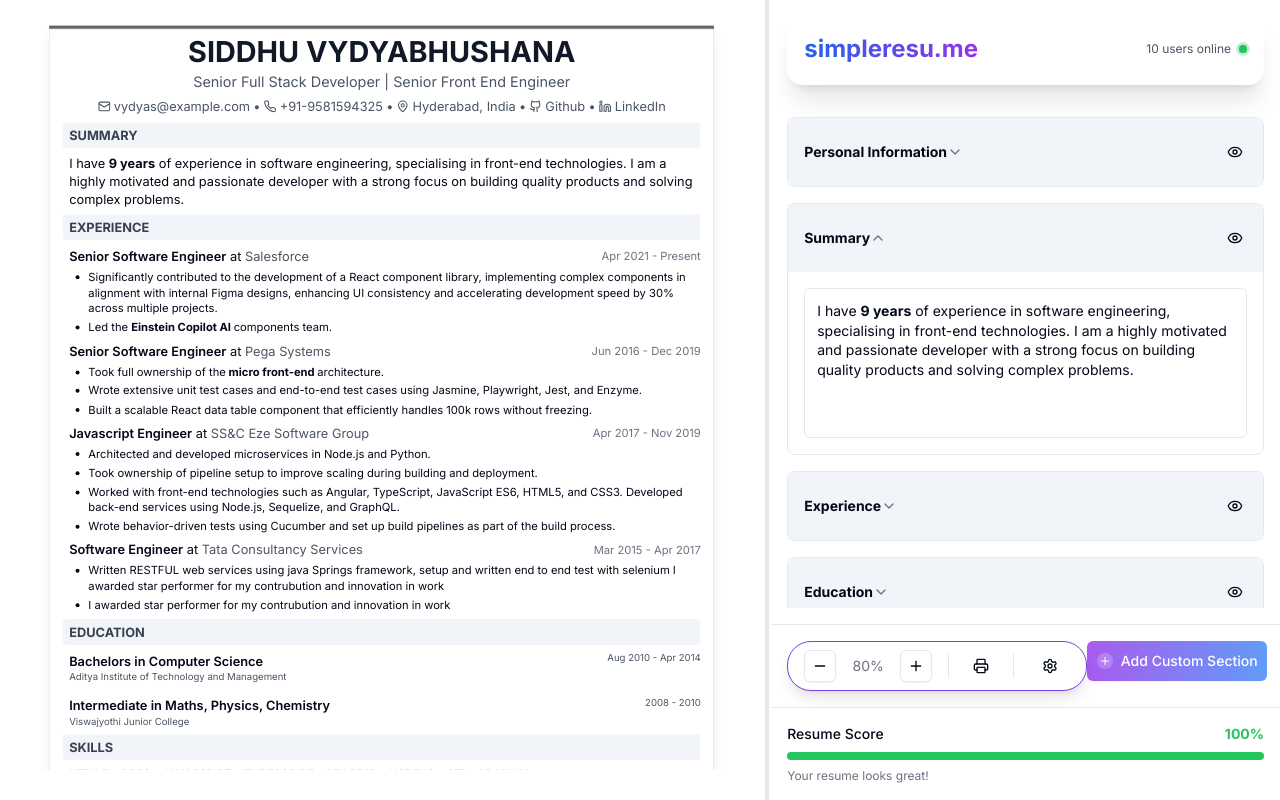
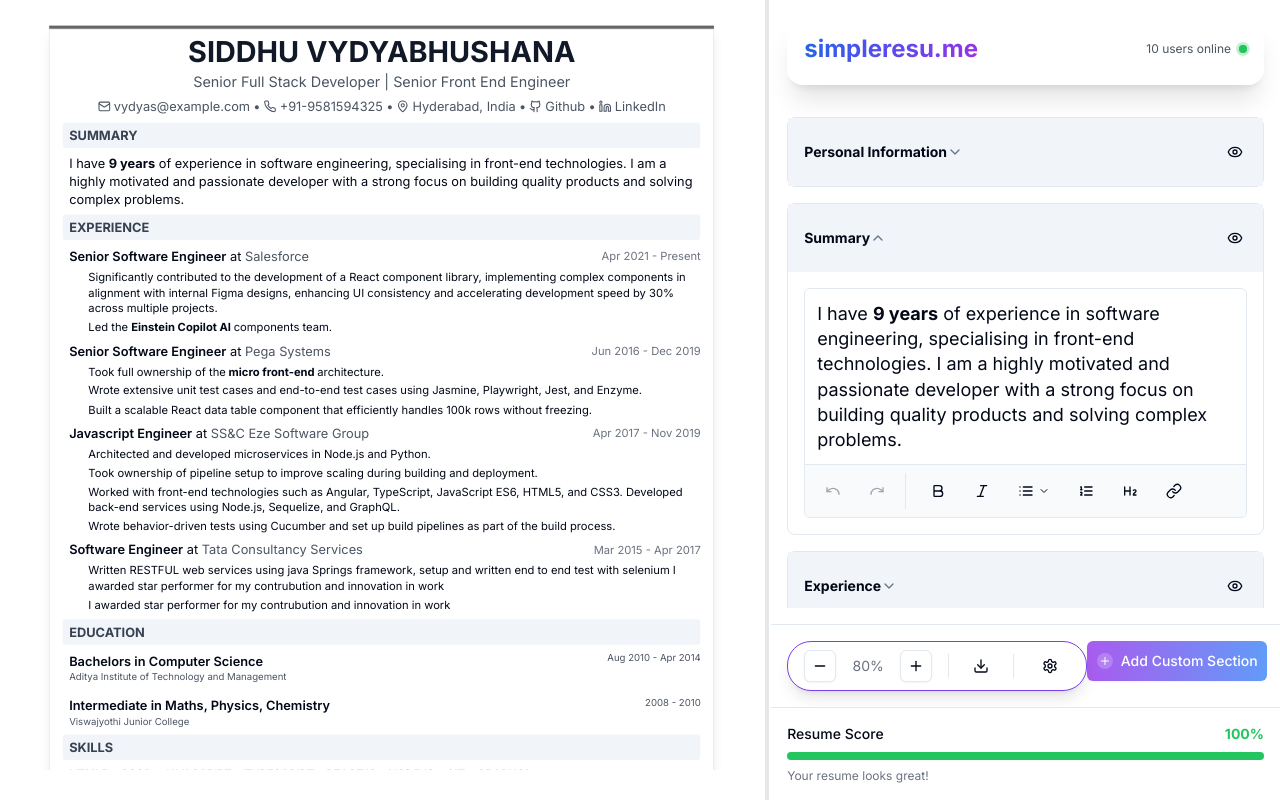
Before and after one commit to vydyas/simpleresu.me, a Next.js app: page / in a window 1280 px wide. Built offline with nearby package versions, Linux system fonts and the light colour scheme.

Commit message:
Added redo, undo and fixed the toolbar to the rich text editro

```diff
--- a/components/floating-controls.tsx
+++ b/components/floating-controls.tsx
@@ -2,13 +2,13 @@
 import { Button } from '@/components/ui/button';
 import { Separator } from '@/components/ui/separator';
 import Settings from 'lucide-react/dist/esm/icons/settings';
-import Printer from 'lucide-react/dist/esm/icons/printer';
 import Minus from 'lucide-react/dist/esm/icons/minus';
 import Plus from 'lucide-react/dist/esm/icons/plus';
 import { GlobalSettings } from './global-settings';
 import { RippleButton } from './ui/ripple-button';
 import { fireConfetti } from '@/lib/confetti';
 import { trackEvents } from '@/lib/analytics';
+import Download from 'lucide-react/dist/esm/icons/download';
 
 interface FloatingControlsProps {
   zoom: number;
@@ -136,7 +136,7 @@
           className="relative overflow-hidden w-8 h-8 flex items-center justify-center hover:bg-gray-100 dark:hover:bg-gray-800"
           title="Print Resume (opens print dialog)"
         >
-          <Printer className="h-4 w-4" aria-hidden="true" />
+          <Download className="h-4 w-4" aria-hidden="true" />
         </RippleButton>
 
         <Separator orientation="vertical" className="h-6" />
--- a/components/rich-text-editor.tsx
+++ b/components/rich-text-editor.tsx
@@ -1,6 +1,7 @@
 "use client";
 
-import { useEditor, EditorContent, BubbleMenu } from "@tiptap/react";
+import * as React from "react";
+import { useEditor, EditorContent } from "@tiptap/react";
 import StarterKit from "@tiptap/starter-kit";
 import Link from '@tiptap/extension-link';
 import BulletList from '@tiptap/extension-bullet-list';
@@ -8,15 +9,22 @@
 import ListItem from '@tiptap/extension-list-item';
 import { Button } from "@/components/ui/button";
 import {
+  DropdownMenu,
+  DropdownMenuContent,
+  DropdownMenuItem,
+  DropdownMenuTrigger,
+} from "@/components/ui/dropdown-menu";
+import {
   Bold,
   Italic,
   List,
   ListOrdered,
-  Minus,
-  Code,
   Heading2,
   Link as LinkIcon,
   UnlinkIcon,
+  Undo,
+  Redo,
+  ChevronDown,
 } from "lucide-react";
 
 interface RichTextEditorProps {
@@ -30,11 +38,13 @@
   onChange,
   editable = true,
 }: RichTextEditorProps) {
+  const [listStyle, setListStyle] = React.useState<'disc' | 'circle' | 'square'>('disc');
+
   const editor = useEditor({
     extensions: [
       StarterKit.configure({
-        bulletList: false,  // Disable default bulletList to use our custom config
-        orderedList: false, // Disable default orderedList to use our custom config
+        bulletList: false,
+        orderedList: false,
       }),
       Link.configure({
         openOnClick: false,
@@ -44,7 +54,8 @@
       }),
       BulletList.configure({
         HTMLAttributes: {
-          class: 'list-disc ml-4 space-y-1',
+          class: `list-${listStyle} ml-4 space-y-1`,
+          style: `list-style-type: ${listStyle}`,
         },
       }),
       OrderedList.configure({
@@ -61,7 +72,7 @@
     },
     editorProps: {
       attributes: {
-        class: 'prose prose-sm dark:prose-invert focus:outline-none max-w-none whitespace-pre-wrap'
+        class: 'prose prose-sm dark:prose-invert focus:outline-none max-w-none whitespace-pre-wrap min-h-[150px] p-3'
       }
     },
     parseOptions: {
@@ -73,25 +84,27 @@
     const previousUrl = editor?.getAttributes('link').href;
     const url = window.prompt('URL', previousUrl);
 
-    // cancelled
-    if (url === null) {
-      return;
-    }
-
-    // empty
+    if (url === null) return;
     if (url === '') {
       editor?.chain().focus().extendMarkRange('link').unsetLink().run();
       return;
     }
 
-    // Add https if no protocol is specified
     const validUrl = url.match(/^https?:\/\//) ? url : `https://${url}`;
-
     editor?.chain().focus().extendMarkRange('link').setLink({ href: validUrl }).run();
   };
 
-  const removeLink = () => {
-    editor?.chain().focus().unsetLink().run();
+  const setBulletStyle = (style: 'disc' | 'circle' | 'square') => {
+    setListStyle(style);
+    const isList = editor?.isActive('bulletList');
+
+    if (isList) {
+      // If already a list, toggle it off and back on to apply new style
+      editor?.chain().focus().toggleBulletList().toggleBulletList().run();
+    } else {
+      // If not a list, just toggle it on
+      editor?.chain().focus().toggleBulletList().run();
+    }
   };
 
   if (!editor) {
@@ -99,18 +112,39 @@
   }
 
   return (
-    <div className="w-full">
-      {editor && (
-        <BubbleMenu
-          editor={editor}
-          tippyOptions={{ duration: 100 }}
-          className="flex gap-1 p-1 rounded-lg border bg-background shadow-lg"
+    <div className="w-full border rounded-md focus-within:ring-2 focus-within:ring-ring focus-within:ring-offset-2">
+      <EditorContent editor={editor} />
+
+      <div className="flex items-center gap-1 p-2 border-t bg-muted/50">
+        <div className="flex items-center gap-1 mr-2 border-r pr-2">
+          <Button
+            variant="ghost"
+            size="sm"
+            onClick={() => editor.chain().focus().undo().run()}
+            disabled={!editor.can().undo()}
+            aria-label="Undo"
+            className="text-gray-600 hover:text-gray-900 dark:text-gray-400 dark:hover:text-gray-100"
           >
+            <Undo className="h-4 w-4" />
+          </Button>
+          <Button
+            variant="ghost"
+            size="sm"
+            onClick={() => editor.chain().focus().redo().run()}
+            disabled={!editor.can().redo()}
+            aria-label="Redo"
+            className="text-gray-600 hover:text-gray-900 dark:text-gray-400 dark:hover:text-gray-100"
+          >
+            <Redo className="h-4 w-4" />
+          </Button>
+        </div>
+
         <Button
           variant="ghost"
           size="sm"
           onClick={() => editor.chain().focus().toggleBold().run()}
           className={editor.isActive("bold") ? "bg-muted" : ""}
+          aria-label="Bold"
         >
           <Bold className="h-4 w-4" />
         </Button>
@@ -119,22 +153,46 @@
           size="sm"
           onClick={() => editor.chain().focus().toggleItalic().run()}
           className={editor.isActive("italic") ? "bg-muted" : ""}
+          aria-label="Italic"
         >
           <Italic className="h-4 w-4" />
         </Button>
+        <DropdownMenu>
+          <DropdownMenuTrigger asChild>
             <Button
               variant="ghost"
               size="sm"
-            onClick={() => editor.chain().focus().toggleBulletList().run()}
-            className={editor.isActive("bulletList") ? "bg-muted" : ""}
+              className={`flex items-center gap-1 ${editor?.isActive("bulletList") ? "bg-muted" : ""}`}
+              aria-label="Bullet List Style"
             >
               <List className="h-4 w-4" />
+              <ChevronDown className="h-3 w-3" />
             </Button>
+          </DropdownMenuTrigger>
+          <DropdownMenuContent align="start">
+            <DropdownMenuItem onClick={() => setBulletStyle('disc')}>
+              <span className="w-4">•</span>
+              <span className="ml-2">Disc</span>
+              {listStyle === 'disc' && <span className="ml-auto">✓</span>}
+            </DropdownMenuItem>
+            <DropdownMenuItem onClick={() => setBulletStyle('circle')}>
+              <span className="w-4">○</span>
+              <span className="ml-2">Circle</span>
+              {listStyle === 'circle' && <span className="ml-auto">✓</span>}
+            </DropdownMenuItem>
+            <DropdownMenuItem onClick={() => setBulletStyle('square')}>
+              <span className="w-4">▪</span>
+              <span className="ml-2">Square</span>
+              {listStyle === 'square' && <span className="ml-auto">✓</span>}
+            </DropdownMenuItem>
+          </DropdownMenuContent>
+        </DropdownMenu>
         <Button
           variant="ghost"
           size="sm"
           onClick={() => editor.chain().focus().toggleOrderedList().run()}
           className={editor.isActive("orderedList") ? "bg-muted" : ""}
+          aria-label="Numbered List"
         >
           <ListOrdered className="h-4 w-4" />
         </Button>
@@ -143,30 +201,16 @@
           size="sm"
           onClick={() => editor.chain().focus().toggleHeading({ level: 2 }).run()}
           className={editor.isActive("heading", { level: 2 }) ? "bg-muted" : ""}
+          aria-label="Heading"
         >
           <Heading2 className="h-4 w-4" />
         </Button>
         <Button
           variant="ghost"
           size="sm"
-            onClick={() => editor.chain().focus().setHorizontalRule().run()}
-          >
-            <Minus className="h-4 w-4" />
-          </Button>
-          <Button
-            variant="ghost"
-            size="sm"
-            onClick={() => editor.chain().focus().toggleCode().run()}
-            className={editor.isActive("code") ? "bg-muted" : ""}
-          >
-            <Code className="h-4 w-4" />
-          </Button>
-          <Button
-            variant="ghost"
-            size="sm"
           onClick={setLink}
           className={editor.isActive("link") ? "bg-muted" : ""}
-            title="Add Link"
+          aria-label="Add Link"
         >
           <LinkIcon className="h-4 w-4" />
         </Button>
@@ -174,18 +218,13 @@
           <Button
             variant="ghost"
             size="sm"
-              onClick={removeLink}
-              title="Remove Link"
+            onClick={() => editor.chain().focus().unsetLink().run()}
+            aria-label="Remove Link"
           >
             <UnlinkIcon className="h-4 w-4" />
           </Button>
         )}
-        </BubbleMenu>
-      )}
-      <EditorContent
-        editor={editor}
-        className="min-h-[150px] text-sm border rounded-md p-3 focus-within:outline-none focus-within:ring-2 focus-within:ring-ring focus-within:ring-offset-2 [&_.ProseMirror>ul]:list-disc [&_.ProseMirror>ul]:ml-4 [&_.ProseMirror>ol]:list-decimal [&_.ProseMirror>ol]:ml-4"
-      />
+      </div>
     </div>
   );
 }
--- /dev/null
+++ b/components/ui/dropdown-menu.tsx
@@ -0,0 +1,50 @@
+"use client"
+
+import * as React from "react"
+import * as DropdownMenuPrimitive from "@radix-ui/react-dropdown-menu"
+
+import { cn } from "@/lib/utils"
+
+const DropdownMenu = DropdownMenuPrimitive.Root
+
+const DropdownMenuTrigger = DropdownMenuPrimitive.Trigger
+
+const DropdownMenuContent = React.forwardRef<
+  React.ElementRef<typeof DropdownMenuPrimitive.Content>,
+  React.ComponentPropsWithoutRef<typeof DropdownMenuPrimitive.Content>
+>(({ className, sideOffset = 4, ...props }, ref) => (
+  <DropdownMenuPrimitive.Portal>
+    <DropdownMenuPrimitive.Content
+      ref={ref}
+      sideOffset={sideOffset}
+      className={cn(
+        "z-50 min-w-[8rem] overflow-hidden rounded-md border bg-popover p-1 text-popover-foreground shadow-md animate-in data-[side=bottom]:slide-in-from-top-2 data-[side=left]:slide-in-from-right-2 data-[side=right]:slide-in-from-left-2 data-[side=top]:slide-in-from-bottom-2",
+        className
+      )}
+      {...props}
+    />
+  </DropdownMenuPrimitive.Portal>
+))
+DropdownMenuContent.displayName = DropdownMenuPrimitive.Content.displayName
+
+const DropdownMenuItem = React.forwardRef<
+  React.ElementRef<typeof DropdownMenuPrimitive.Item>,
+  React.ComponentPropsWithoutRef<typeof DropdownMenuPrimitive.Item>
+>(({ className, ...props }, ref) => (
+  <DropdownMenuPrimitive.Item
+    ref={ref}
+    className={cn(
+      "relative flex cursor-default select-none items-center rounded-sm px-2 py-1.5 text-sm outline-none transition-colors focus:bg-accent focus:text-accent-foreground data-[disabled]:pointer-events-none data-[disabled]:opacity-50",
+      className
+    )}
+    {...props}
+  />
+))
+DropdownMenuItem.displayName = DropdownMenuPrimitive.Item.displayName
+
+export {
+  DropdownMenu,
+  DropdownMenuTrigger,
+  DropdownMenuContent,
+  DropdownMenuItem,
+}
--- a/package.json
+++ b/package.json
@@ -20,6 +20,7 @@
     "@radix-ui/react-accordion": "^1.2.1",
     "@radix-ui/react-checkbox": "^1.1.2",
     "@radix-ui/react-dialog": "^1.1.2",
+    "@radix-ui/react-dropdown-menu": "^2.1.4",
     "@radix-ui/react-label": "^2.1.0",
     "@radix-ui/react-progress": "^1.1.1",
     "@radix-ui/react-radio-group": "^1.2.2",
```
Also changed, not shown: data/initial-user-data.ts (+4 -4 lines), 2 other files (tests, documents, lock files or other folders). Lines whose indentation alone changed are shown as unchanged.
